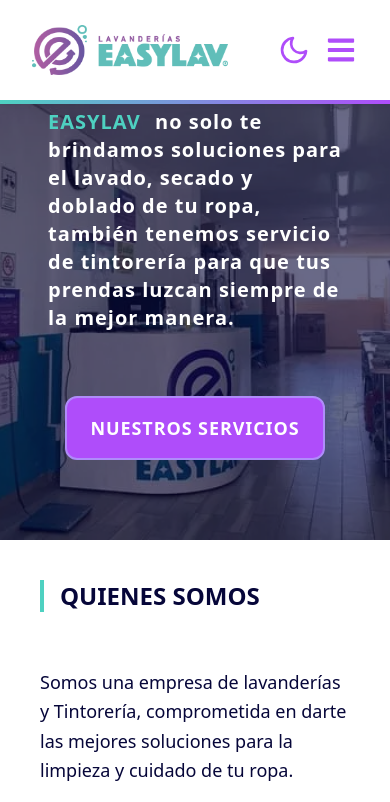
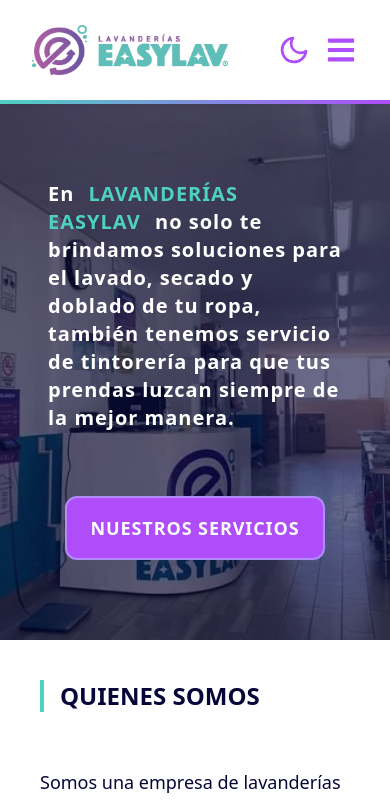
Before and after one commit to dspwebstudiomx/easylav-react, a React (Vite) app: page / in a window 390 px wide. Shown: the top 802 px of the page. Built offline with nearby package versions, Linux system fonts and the light colour scheme.

Commit message:
feat: ajusta el margen superior en el componente MainLayout para mejorar el diseño

```diff
--- a/src/components/layout/HomeLayout.jsx
+++ b/src/components/layout/HomeLayout.jsx
@@ -2,7 +2,7 @@ import PropTypes from 'prop-types';
 
 export default function MainLayout({ id, children }) {
   return (
-    <main id={id} className="w-full h-full dark:bg-dark mt-0 md:mt-[60px] xl:mt-0">
+    <main id={id} className="w-full h-full dark:bg-dark mt-[100px] md:mt-[160px] lg:mt-[60px] xl:mt-0">
       {children}
     </main>
   );
```
